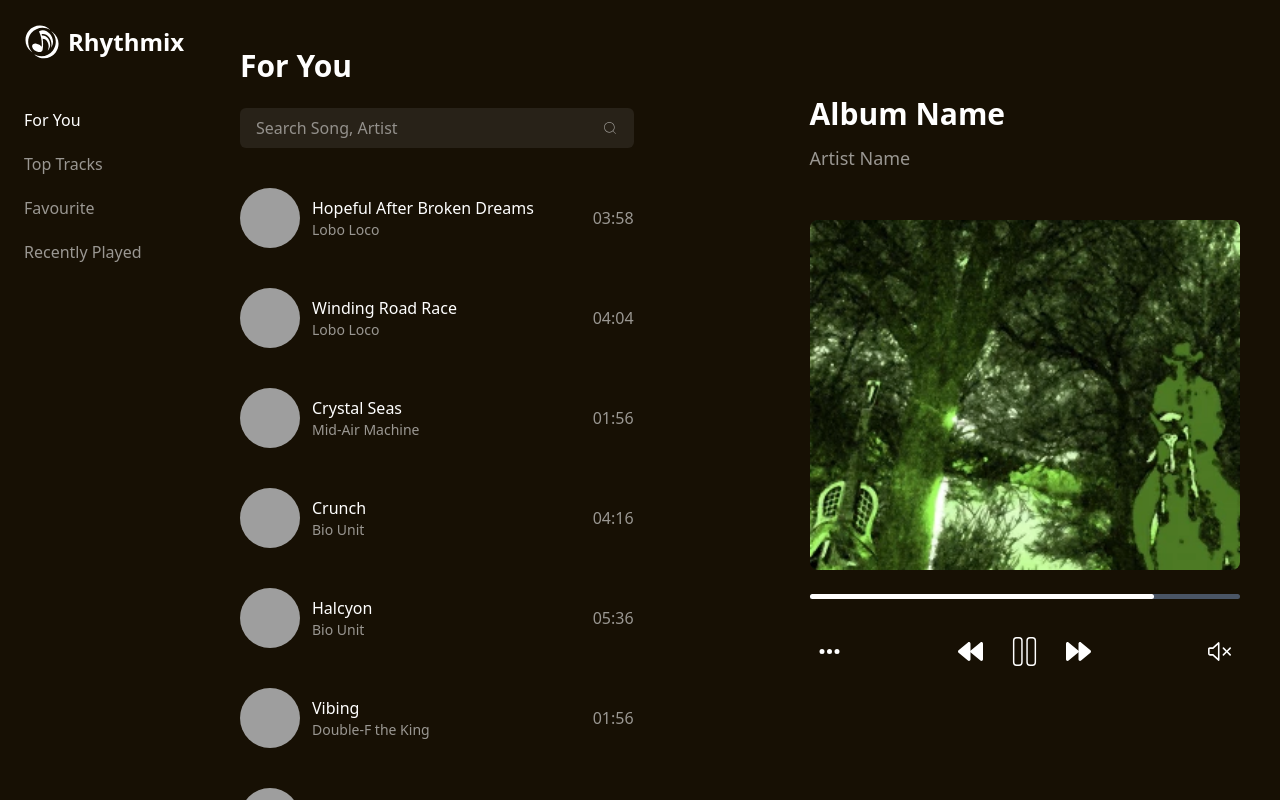
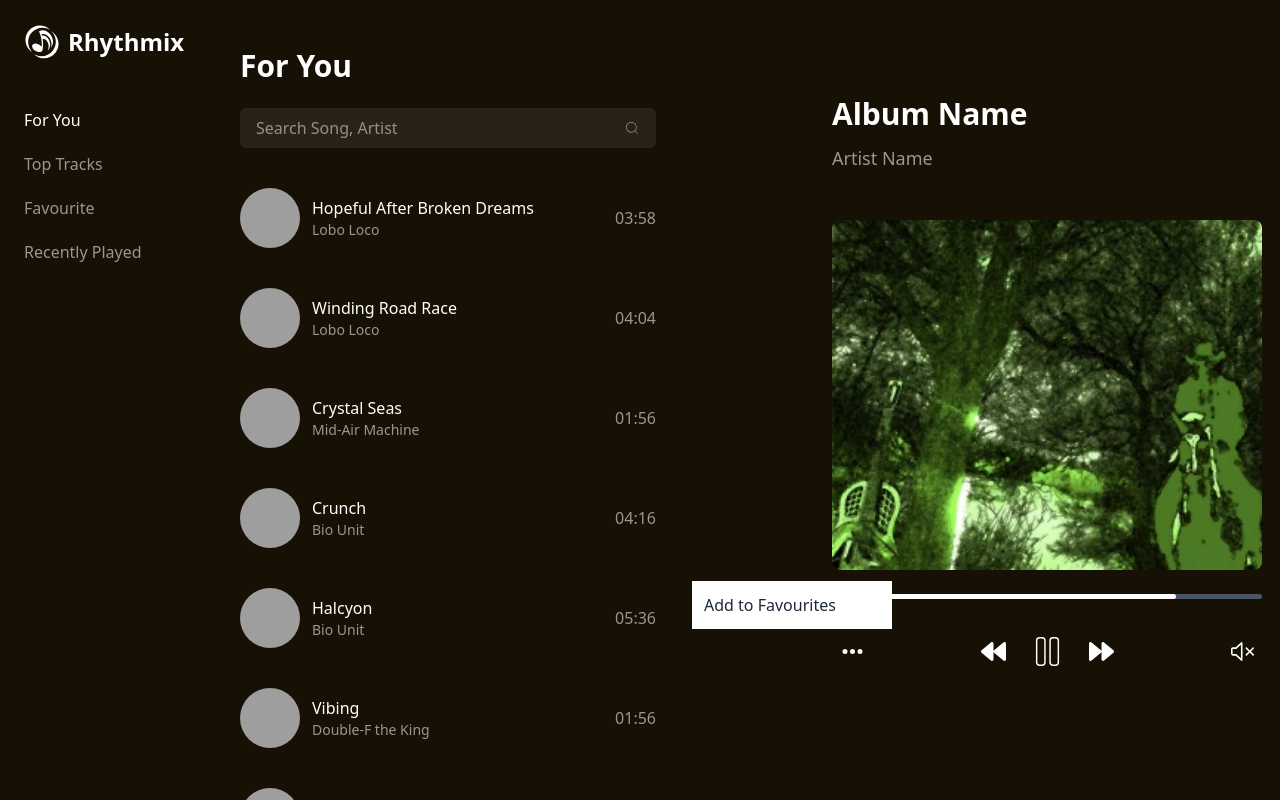
Before and after one commit to kumaradevi/musicPlayerUI, a React (Vite) app: page / in a window 1280 px wide. Both pictures are taken after a click on the element 829 px from the left and 651 px from the top of the page. Built offline with nearby package versions, Linux system fonts and the light colour scheme; grey boxes are pictures that could not be loaded.

Commit message:
added favourite button

```diff
--- a/src/App.jsx
+++ b/src/App.jsx
@@ -7,7 +7,7 @@ function App() {
 
   return (
     <div className='w-full h-[100vh] bg-[#171004] text-white flex'>
-      <Sidebar/>
+
       <Card/>
 
 
--- a/src/components/Card.jsx
+++ b/src/components/Card.jsx
@@ -2,9 +2,14 @@ import React, { useState } from "react";
 import { CiSearch } from "react-icons/ci";
 import data from "../model/data.json";
 import MusicPlayer from "./MusicPlayer";
+import Sidebar from "./Sidebar";
 const Card = () => {
     const [select,setSelect]=useState(null);
-    const [query,setQuery]=useState("")
+    const [query,setQuery]=useState("");
+    const [isFavourite,setIsFavourite]=useState(false);
+    const [isRecent,setIsRecent]=useState(false);
+    const [favList,setFavList]=useState([]);
+    const [recentList,setRecentList]=useState([])
 
     const handleSelectSong=(id)=>{
            const song=data.find((d)=>d.id === id);
@@ -13,8 +18,11 @@ const Card = () => {
 
     const filteredData=query.length>0 ? data.filter((d)=>d.title.toLowerCase().includes(query.toLowerCase()) || d.artistName.toLowerCase().includes(query.toLowerCase())) : data;
   return (
-    <div className="w-[85%] flex">
-      <div className="w-[45%] max-h-fit overflow-auto hide-scrollbar">
+    <div className="w-[100%] flex">
+        <div className="w-[15%]">
+        <Sidebar/>
+        </div>
+      <div className="w-[40%] max-h-fit overflow-auto hide-scrollbar">
       <div className="m-12">
        <div className="sticky top-4 bg-[#171004]">
        <h1 className="font-bold text-3xl">For You</h1>
@@ -53,7 +61,7 @@ const Card = () => {
           ))}
       </div>
       </div>
-      <div className="w-[55%]">
+      <div className="w-[45%]">
         <MusicPlayer select={select}/>
       </div>
     </div>
--- /dev/null
+++ b/src/components/Dropdown.jsx
@@ -0,0 +1,12 @@
+import React from 'react'
+
+const Dropdown = ({addFavourite}) => {
+
+  return (
+    <div className='bg-white p-3 w-[200px] max-h-fit text-gray-800'>
+        <p onClick={addFavourite} className='cursor-pointer'>Add to Favourites</p>
+    </div>
+  )
+}
+
+export default Dropdown
--- a/src/components/MusicPlayer.jsx
+++ b/src/components/MusicPlayer.jsx
@@ -7,9 +7,14 @@ import hope from "../assets/hope.jpg";
 import { HiDotsHorizontal } from "react-icons/hi";
 import { CiPause1 } from "react-icons/ci";
 import { GoMute } from "react-icons/go";
+import Dropdown from './Dropdown';
+import data from "../model/data"
 const MusicPlayer = ({select}) => {
     const [isPlaying,setIsPlaying]=useState(false);
     const [isMute,setIsMute]=useState(false);
+    const [show,setShow] =useState(false);
+    const[isFavourite,setIsFavourite]=useState(false);
+    const [favList,setFavList]=useState([])
     const audioRef=useRef();
 
    useEffect(()=>{
@@ -39,6 +44,31 @@ const MusicPlayer = ({select}) => {
     }
   };
 
+  const handleDropdown=()=>{
+    setShow(!show)
+  }
+
+  const addFavourite=(id)=>{
+    const fav=data.find((d)=>d.id===id);
+    setFavList((prev)=>{
+        const isExist=prev?.some((d)=>d.id===id);
+        if(!isExist){
+            const updatedList=[...prev,fav];
+            sessionStorage.setItem("favList",JSON.stringify(updatedList));
+            return updatedList;
+        }
+        return prev
+    });
+    setIsFavourite(true)
+  }
+
+
+//  const removeFavourite=(id)=>{
+//     const removedFav=favList.filter((d)=>d.id !== id);
+//     console.log(removedFav)
+//     setFavList(prev=>[...prev,removedFav])
+//  }
+
   return (
     <div className='w-full'>
         <div className='my-24 mx-32'>
@@ -58,7 +88,9 @@ const MusicPlayer = ({select}) => {
                   <div className='bg-white w-[80%]  h-[100%] rounded-full'></div>
                 </div>
                 <div className='flex  justify-between items-center'>
-                <div className='w-[40px] h-[40px] bg-transparent hover:bg-gray-600 rounded-full flex justify-center items-center transition-all'><HiDotsHorizontal size={25} /></div>
+                <div className='w-[40px] h-[40px] bg-transparent hover:bg-gray-600 rounded-full flex justify-center items-center transition-all relative' onClick={handleDropdown}><HiDotsHorizontal size={25} />
+                {show && <div className='absolute top-[-50px] left-[-140px]'><Dropdown addFavourite={()=>addFavourite(select.id)} isFavourite={isFavourite}/>  </div>}
+                </div>
                 <div className='flex gap-6 items-center'>
                 <div><FaBackward size={25}/></div>
                 <div onClick={togglePlay}> {isPlaying ? <IoIosPlayCircle size={35}/> : <CiPause1 size={35}/>}</div>
--- a/src/components/Sidebar.jsx
+++ b/src/components/Sidebar.jsx
@@ -3,7 +3,7 @@ import { GiMusicSpell } from "react-icons/gi";
 
 const Sidebar = () => {
   return (
-    <div className='w-[15%]'>
+    <div className='w-full'>
        <div className='flex flex-col gap-4 p-6'>
       <div className='flex gap-2 items-center'>
         <div><GiMusicSpell size={36}/></div>
```
